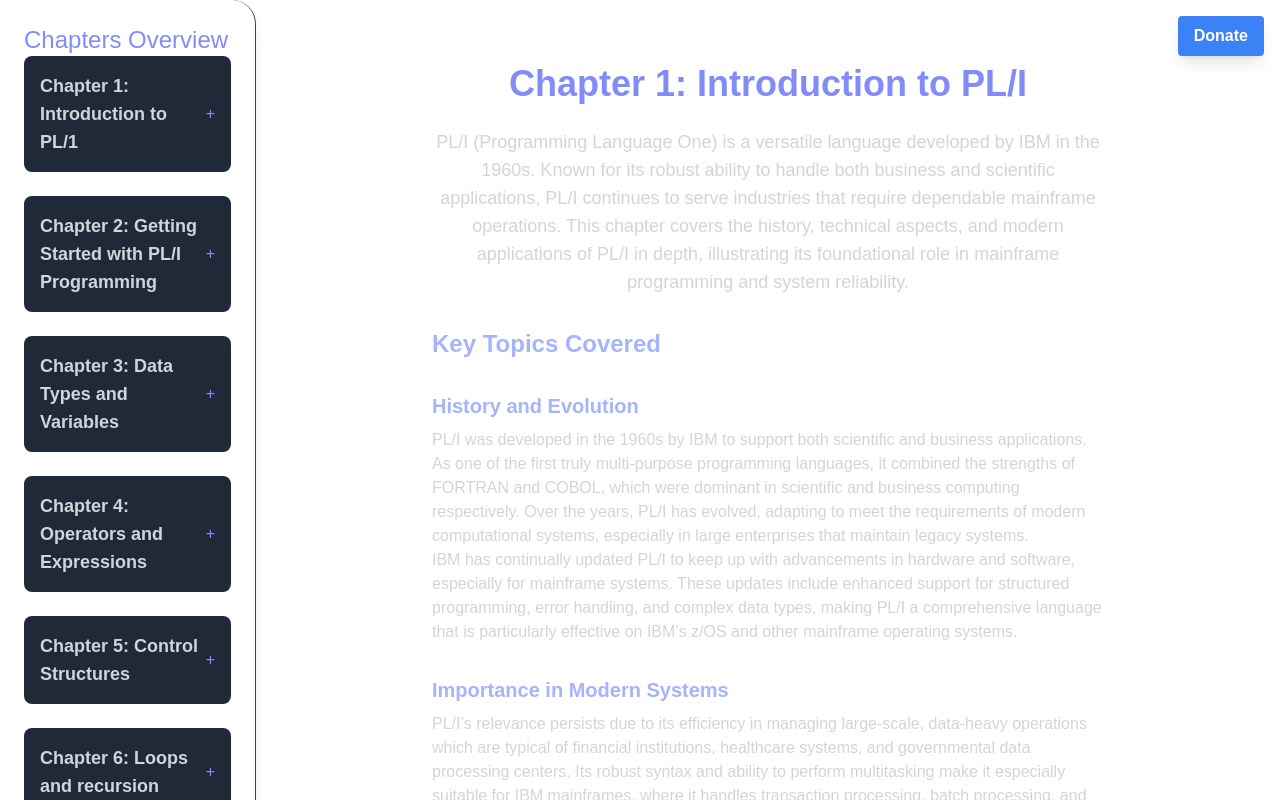
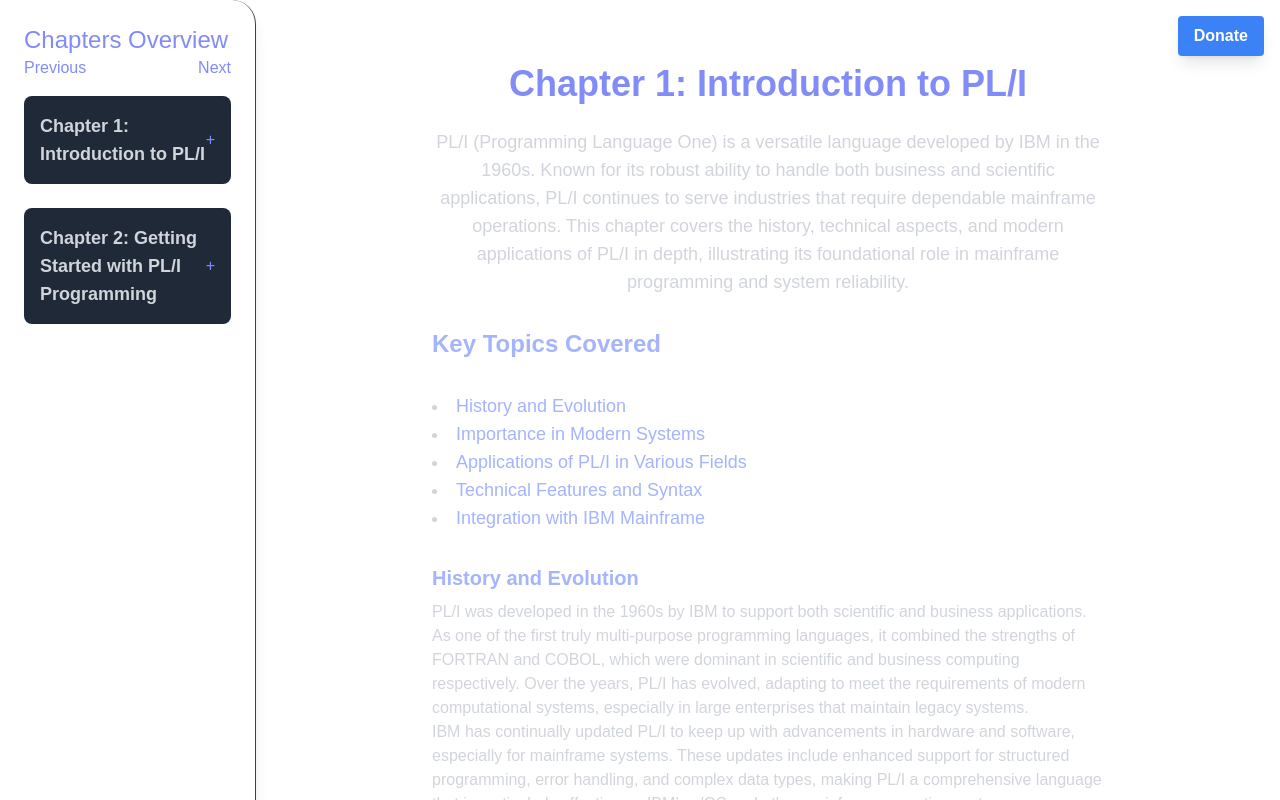
Before and after one commit to Robbevanherpe1/pl1-learn, a Next.js app: page /chapter/1 in a window 1280 px wide. Shown: the top 800 px of the page. Built offline with nearby package versions, Linux system fonts and the light colour scheme.

Commit message:
updated sidebar

```diff
--- a/app/chapter/1/page.tsx
+++ b/app/chapter/1/page.tsx
@@ -12,6 +12,33 @@
         <h2 className="text-2xl font-semibold text-indigo-300 mb-4">
           Key Topics Covered
         </h2>
+        <ul className="list-disc list-inside text-lg">
+          <li>
+            <a href="#history-evolution" className="text-indigo-300">
+              History and Evolution
+            </a>
+          </li>
+          <li>
+            <a href="#importance-modern-systems" className="text-indigo-300">
+              Importance in Modern Systems
+            </a>
+          </li>
+          <li>
+            <a href="#applications" className="text-indigo-300">
+              Applications of PL/I in Various Fields
+            </a>
+          </li>
+          <li>
+            <a href="#technical-features" className="text-indigo-300">
+              Technical Features and Syntax
+            </a>
+          </li>
+          <li>
+            <a href="#mainframe-integration" className="text-indigo-300">
+              Integration with IBM Mainframe
+            </a>
+          </li>
+        </ul>
 
         <section id="history-evolution" className="mb-8">
           <h3 className="text-xl font-semibold text-indigo-300 mb-2">
@@ -30,10 +57,10 @@
             Importance in Modern Systems
           </h3>
           <p className="text-gray-300">
-            PL/I’s relevance persists due to its efficiency in managing large-scale, data-heavy operations which are typical of financial institutions, healthcare systems, and governmental data processing centers. Its robust syntax and ability to perform multitasking make it especially suitable for IBM mainframes, where it handles transaction processing, batch processing, and other critical workloads seamlessly.
+            PL/I’s relevance persists due to its efficiency in managing large-scale, data-heavy operations typical of financial institutions, healthcare systems, and governmental data processing centers. Its robust syntax and ability to perform multitasking make it especially suitable for IBM mainframes, where it handles transaction processing, batch processing, and other critical workloads seamlessly.
           </p>
           <p className="text-gray-300">
-            With its built-in concurrency controls and system-level access, PL/I enables systems to perform parallel processing, a feature that remains crucial in environments that demand high availability and stability. Modern enterprises continue to rely on PL/I’s extensive error handling and debugging capabilities, which reduce downtime and improve system reliability.
+            With its built-in concurrency controls and system-level access, PL/I enables systems to perform parallel processing, a feature crucial in environments demanding high availability and stability. Modern enterprises continue to rely on PL/I’s extensive error handling and debugging capabilities, which reduce downtime and improve system reliability.
           </p>
         </section>
 
@@ -54,7 +81,7 @@
             Technical Features and Syntax
           </h3>
           <p className="text-gray-300">
-            PL/I includes extensive data types and structures, including fixed and floating-point arithmetic, character strings, and bit strings, which allow it to handle diverse and complex data. Its control structures, such as `DO`, `IF`, `SELECT`, and `ON ERROR`, provide a high degree of control over program execution.
+            PL/I includes extensive data types and structures, including fixed and floating-point arithmetic, character strings, and bit strings, allowing it to handle diverse and complex data. Its control structures, such as `DO`, `IF`, `SELECT`, and `ON ERROR`, provide a high degree of control over program execution.
           </p>
           <p className="text-gray-300">
             PL/I’s multitasking capability is one of its hallmark features, allowing a single program to run multiple tasks concurrently. This is especially useful in high-performance computing environments, where parallel execution is key to managing vast amounts of data. Additionally, PL/I’s structured exception handling (`ON`, `GO TO`, etc.) allows for sophisticated error handling and recovery, a necessity for mission-critical applications.
--- a/app/components/Sidebar.tsx
+++ b/app/components/Sidebar.tsx
@@ -1,39 +1,121 @@
 "use client";
 
 import Link from "next/link";
-import { useState } from "react";
+import { usePathname, useRouter } from "next/navigation";
+import { useState, useEffect } from "react";
+
+interface Chapter {
+  id: number;
+  title: string;
+  subContent: Array<{ id: string; label: string } | string>;
+}
 
 export default function Sidebar() {
-  const chapters = [
-    { id: 1, title: "Chapter 1: Introduction to PL/1", subContent: ["History and Evolution", "Importance of PL/I in modern systems", "Applications of PL/I in various fields"] },
-    { id: 2, title: "Chapter 2: Getting Started with PL/I Programming", subContent: ["Setting up the PL/I Environment", "First Program: Hello World", "Syntax and Structure of a PL/I Program"] },
-    { id: 3, title: "Chapter 3: Data Types and Variables", subContent: ["Basic Data Types", "Advanced Data Types", "Variable Declaration and Scope","Constants and Literals"] },
-    { id: 4, title: "Chapter 4: Operators and Expressions", subContent: ["Arithmetic Operators", "Logical and Comparison Operators", "Bitwise Operators","Complex Expressions and Evaluation Order"] },
+  const pathname = usePathname();
+  const router = useRouter();
+  const [currentChapterId, setCurrentChapterId] = useState<number | null>(null);
+  const [openChapters, setOpenChapters] = useState<{ [key: number]: boolean }>({});
+
+  const mainPagePath = "/";
+
+
+  const chapters: Chapter[] = [
+    {
+      id: 1,
+      title: "Chapter 1: Introduction to PL/I",
+      subContent: [
+        { id: "history-evolution", label: "History and Evolution" },
+        { id: "importance-modern-systems", label: "Importance of PL/I in Modern Systems" },
+        { id: "applications", label: "Applications of PL/I in Various Fields" },
+        { id: "technical-features", label: "Technical Features and Syntax" },
+        { id: "mainframe-integration", label: "Integration with IBM Mainframe" }
+      ]
+    },
+    {
+      id: 2,
+      title: "Chapter 2: Getting Started with PL/I Programming",
+      subContent: [
+        { id: "setting-up-the-pli-environment", label: "Setting up the PL/I Environment" },
+        { id: "first-program-hello-world", label: "First Program: Hello World" },
+        { id: "syntax-and-structure-of-a-pli-program", label: "Syntax and Structure of a PL/I Program" }
+      ]
+    },
+    { id: 3, title: "Chapter 3: Data Types and Variables", subContent: ["Basic Data Types", "Advanced Data Types", "Variable Declaration and Scope", "Constants and Literals"] },
+    { id: 4, title: "Chapter 4: Operators and Expressions", subContent: ["Arithmetic Operators", "Logical and Comparison Operators", "Bitwise Operators", "Complex Expressions and Evaluation Order"] },
     { id: 5, title: "Chapter 5: Control Structures", subContent: ["Conditional Statements", "Loops", "Exit and Cycle Control Statements"] },
-    { id: 6, title: "Chapter 6: Loops and recursion", subContent: ["Defining Procedures and Functions", "Parameters Passing Mechanisms", "Recursive Functions","Scope and Lifetime of Variables in Procedures"] },
+    { id: 6, title: "Chapter 6: Loops and recursion", subContent: ["Defining Procedures and Functions", "Parameters Passing Mechanisms", "Recursive Functions", "Scope and Lifetime of Variables in Procedures"] },
     { id: 7, title: "Chapter 7: Procedures and Functions", subContent: ["String Declaration and Initialization", "String Manipulation Functions", "Handling Special Characters and Escape Sequences"] },
-    { id: 8, title: "Chapter 8: Handling Strings and Characters", subContent: ["One-dimensional and Multi-dimensional Arrays", "Dynamic Arrays and Memory Management", "Data Structures in PL/I","Advanced Data Handling"] },
+    { id: 8, title: "Chapter 8: Handling Strings and Characters", subContent: ["One-dimensional and Multi-dimensional Arrays", "Dynamic Arrays and Memory Management", "Data Structures in PL/I", "Advanced Data Handling"] },
     { id: 9, title: "Chapter 9: Arrays and Data Structures", subContent: ["Working with Files: Reading and Writing", "File Types and Access Modes", "Handling Errors in File Operations"] },
     { id: 10, title: "Chapter 10: File I/O Operations", subContent: ["Error Detection and Handling Techniques", "Common Errors in PL/I and Debugging Strategies", "Built-in Functions for Error Handling"] },
     { id: 11, title: "Chapter 11: Error Handling and Debugging", subContent: ["Pointer Management and Memory Allocation", "Multithreading and Parallel Processing in PL/I", "Performance Optimization Techniques"] },
     { id: 12, title: "Chapter 12: Practical Applications and Case Studies", subContent: ["Real-world Examples and Applications", "Case Studies for Financial and Data Processing Systems", "Exercises and Challenges"] },
     { id: 13, title: "Chapter 13: Best Practices and Coding Standards", subContent: ["Writing Clean and Maintainable Code", "Naming Conventions and Documentation", "Code Review and Refactoring"] },
-    { id: 14, title: "Chapter 14: Appendices", subContent: ["PL/I Reference Guide", "Glossary of Terms", "Additional Resources"] },
+    { id: 14, title: "Chapter 14: Appendices", subContent: ["PL/I Reference Guide", "Glossary of Terms", "Additional Resources"] }
   ];
 
-  const [openChapters, setOpenChapters] = useState<{ [key: number]: boolean }>({});
+  useEffect(() => {
+    // Determine the current chapter based on the URL
+    const match = pathname?.match(/\/chapter\/(\d+)/);
+    if (match) {
+      setCurrentChapterId(parseInt(match[1], 10));
+    } else {
+      setCurrentChapterId(null); // No chapter selected on main page
+    }
+  }, [pathname]);
 
   const toggleChapter = (id: number) => {
     setOpenChapters((prev) => ({ ...prev, [id]: !prev[id] }));
   };
 
+  const handleScroll = (direction: "next" | "prev") => {
+    if (currentChapterId === null) return;
+
+    const chapterIndex = chapters.findIndex((ch) => ch.id === currentChapterId);
+    if (direction === "next" && chapterIndex < chapters.length - 1) {
+      router.push(`/chapter/${chapters[chapterIndex + 1].id}`);
+    } else if (direction === "prev" && chapterIndex > 0) {
+      router.push(`/chapter/${chapters[chapterIndex - 1].id}`);
+    }
+  };
+
+  // Show only the current, previous, and next chapters
+  const visibleChapters = chapters.filter(
+    (chapter) =>
+      currentChapterId !== null &&
+      Math.abs(chapter.id - currentChapterId) <= 1
+  );
+
+  // Hide sidebar if on main page
+  if (pathname === mainPagePath) {
+    return null;
+  }
+
   return (
     <aside className="w-64 text-gray-200 min-h-screen p-6 border-r border-gray-700 shadow-lg rounded-r-3xl">
-      <Link href="/" className="text-2xl  mb-4 text-indigo-400 hover:text-indigo-500 transition duration-200 mb-8">
+      <Link href="/" className="text-2xl mb-4 text-indigo-400 hover:text-indigo-500 transition duration-200 mb-8">
         Chapters Overview
       </Link>
-      <ul className="space-y-4">
-        {chapters.map((chapter) => (
+
+      <div className="flex justify-between pb-4">
+        <button
+          onClick={() => handleScroll("prev")}
+          className="text-indigo-400 hover:text-indigo-500 transition duration-200"
+          disabled={currentChapterId === 1}
+        >
+          Previous
+        </button>
+        <button
+          onClick={() => handleScroll("next")}
+          className="text-indigo-400 hover:text-indigo-500 transition duration-200"
+          disabled={currentChapterId === chapters.length}
+        >
+          Next
+        </button>
+      </div>
+
+      <ul className="space-y-4 overflow-y-auto">
+        {visibleChapters.map((chapter) => (
           <li key={chapter.id} className="pb-2">
             <div className="rounded-lg bg-gray-800 p-4 hover:bg-gray-700 transition duration-200 ease-in-out">
               <div className="flex items-center justify-between w-full">
@@ -55,8 +137,8 @@
                 <ul className="ml-4 mt-3 space-y-1 text-gray-400">
                   {chapter.subContent.map((sub, index) => (
                     <li key={index} className="text-sm pl-2 border-l border-gray-600 rounded-md hover:bg-gray-700 transition duration-200 ease-in-out">
-                      <Link href={`/chapter/${chapter.id}#${sub.replace(/\s+/g, "-").toLowerCase()}`}>
-                        <span className="hover:text-indigo-400 transition duration-200 pl-2">{sub}</span>
+                      <Link href={`/chapter/${chapter.id}#${typeof sub === 'string' ? sub.replace(/\s+/g, "-").toLowerCase() : sub.id}`}>
+                        <span className="hover:text-indigo-400 transition duration-200 pl-2">{typeof sub === 'string' ? sub : sub.label}</span>
                       </Link>
                     </li>
                   ))}
```
